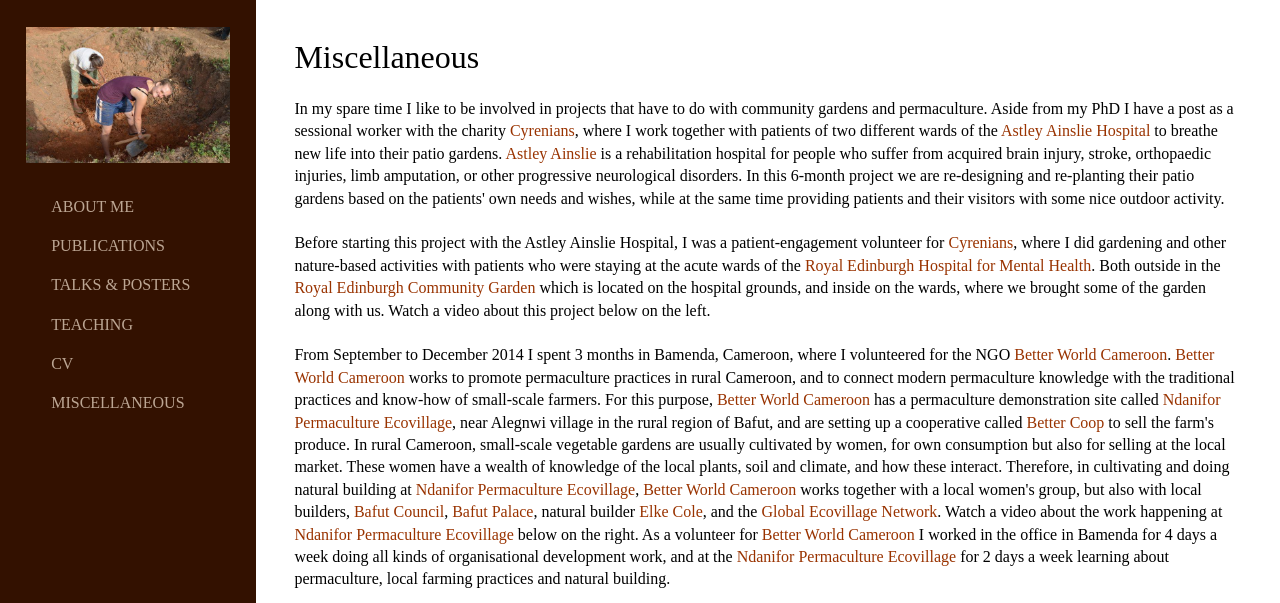
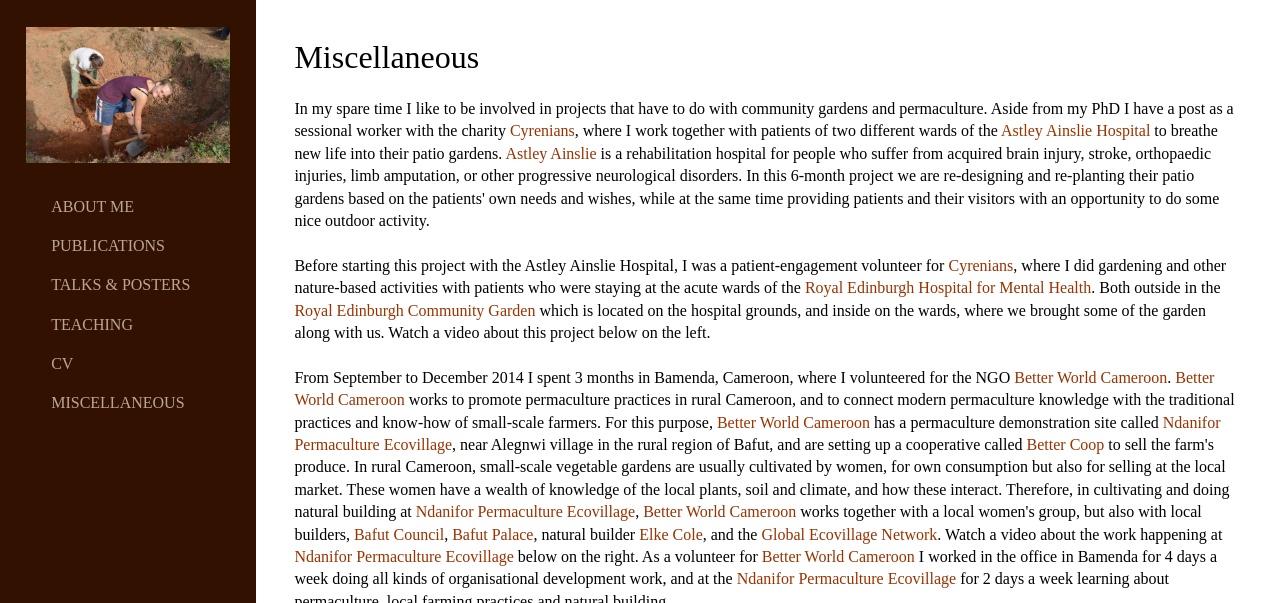
Before and after one commit to marieke-woensdregt/marieke-woensdregt.github.io, a Jekyll site: the page built from misc/index.html, in a window 1280 px wide and 900 px high, cut to the strip 0-603 px from the top of the window. Built offline with Jekyll 4.4.1, drawn with Linux system fonts in a browser that asks for light colours.

Commit message:
Update index.html

```diff
--- a/misc/index.html
+++ b/misc/index.html
@@ -14,7 +14,7 @@
 		is a rehabilitation hospital for people who suffer from
 		acquired brain injury, stroke, orthopaedic injuries, limb amputation, or other progressive neurological disorders.
 		In this 6-month project we are re-designing and re-planting their patio gardens based on the patients' own needs and
-		wishes, while at the same time providing patients and their visitors with some nice outdoor activity.
+		wishes, while at the same time providing patients and their visitors with an opportunity to do some nice outdoor activity.
 
 		<br />
 		<br />
```
